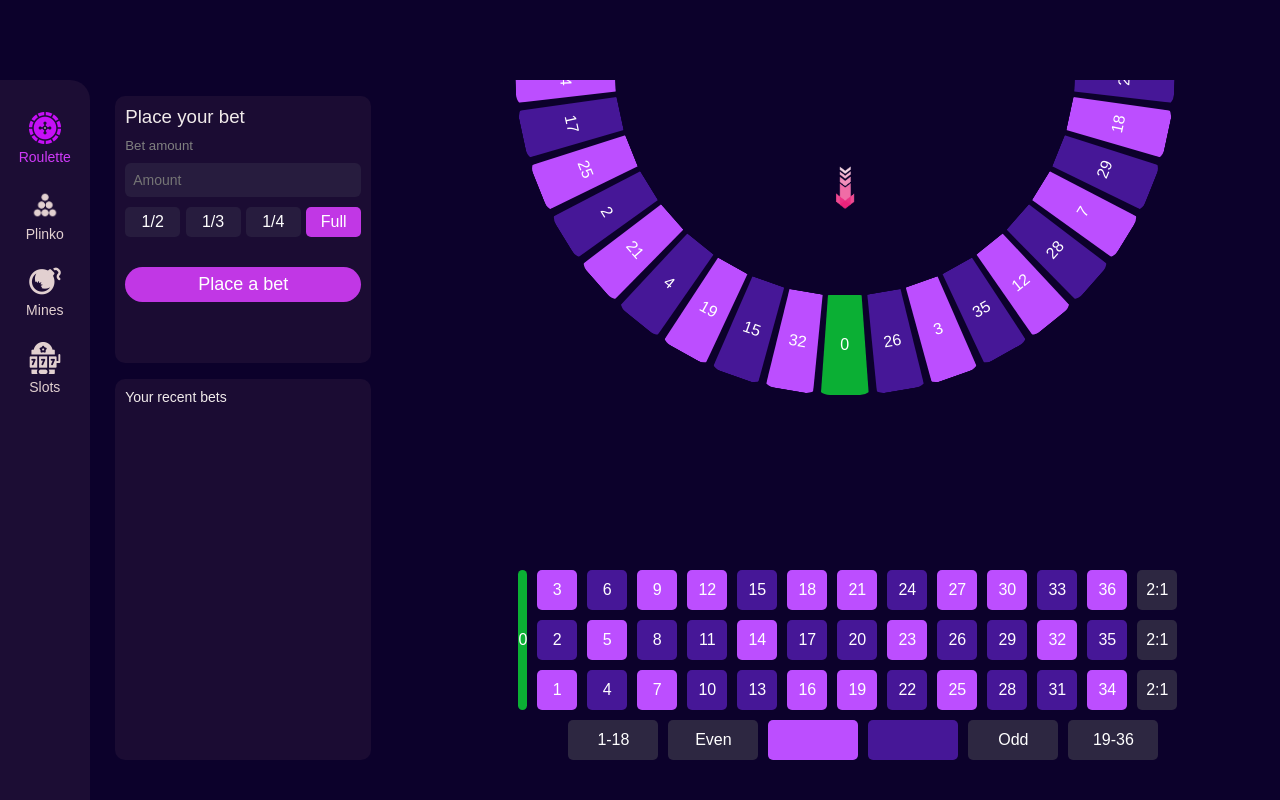
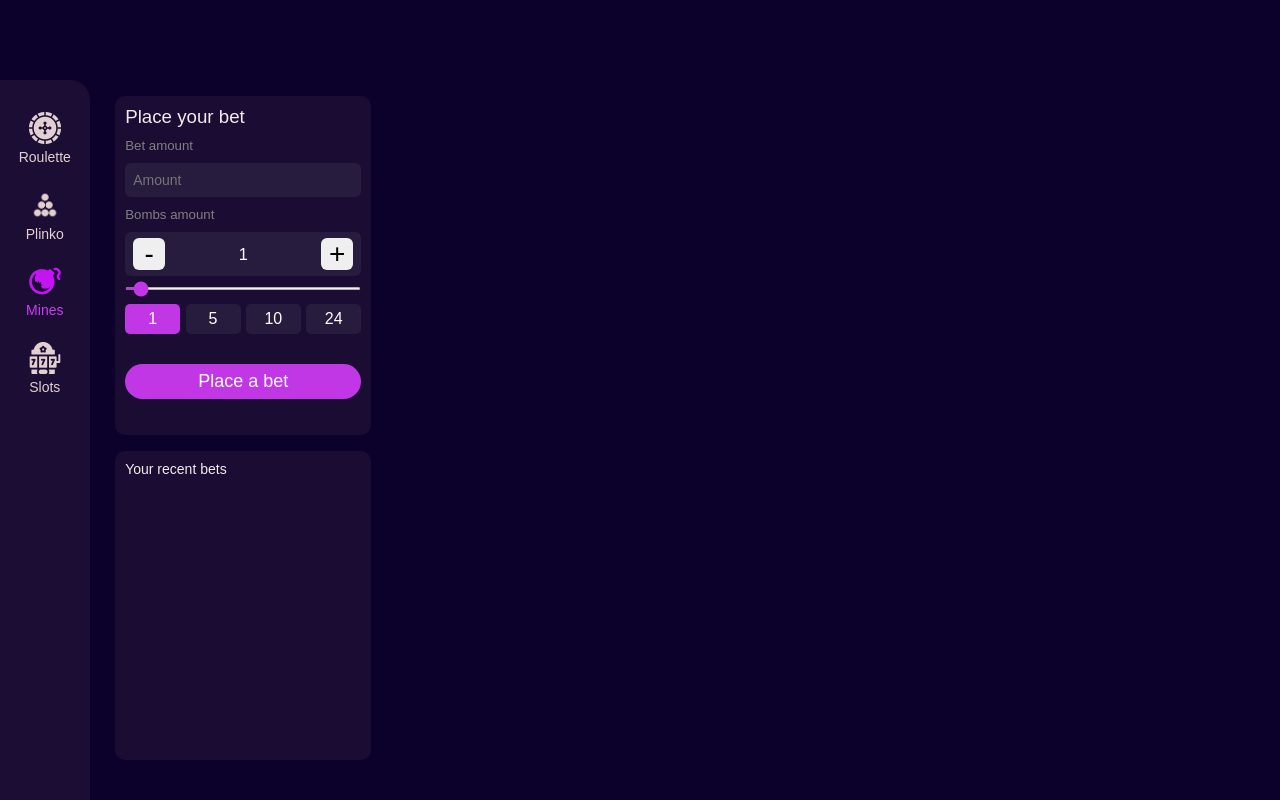
Before and after one commit to aladinzecic/Casino, a React (Create React App) app: page / in a window 1280 px wide. Built offline with nearby package versions, Linux system fonts and the light colour scheme; a web font is replaced by a local one.

Commit message:
mines place bet card

```diff
--- a/package.json
+++ b/package.json
@@ -9,6 +9,7 @@
     "framer-motion": "^11.11.9",
     "react": "^18.3.1",
     "react-dom": "^18.3.1",
+    "react-range-slider-input": "^3.0.7",
     "react-scripts": "5.0.1",
     "web-vitals": "^2.1.4"
   },
--- a/src/App.js
+++ b/src/App.js
@@ -1,10 +1,12 @@
 import './App.css';
+import Mines from './pages/Mines/Mines';
 import Roulette from './pages/Roulette/Roulette';
 
 function App() {
   return (
     <div className="App">
-      <Roulette/>
+      {/* <Roulette/> */}
+      <Mines/>
     </div>
   );
 }
--- /dev/null
+++ b/src/components/MinesBetCard/MinesBetCard.css
@@ -0,0 +1,118 @@
+.mines-bet-card{
+    width: 100%;
+    height: 55vh;
+    background-color: #1B0C33;
+    border-radius: 10px;
+    margin-left: 2vw;
+    margin-top: 2vh;
+    padding: 10px;
+}
+.mines-bet-card-h4{
+    color: rgb(241, 235, 235);
+}
+.mines-bet-card-h6{
+    margin-top: 10px;
+    color: gray;
+    font-weight: 200;
+}
+
+input{
+    width: 100%;
+    height: 34px;
+    border-radius: 6px;
+    background-color: #271C3E;
+    margin-top: 10px;
+    cursor: pointer;
+    border: 0;
+    padding-left: 8px;
+    color: gray;
+    font-size: 14px;
+}
+
+
+.bombs-div{
+    width: 100%;
+    height: 40px;
+    display: flex;
+    justify-content: space-between;
+    margin-top: 10px;
+}
+
+.bombNum-button{
+border-radius: 5px;
+background-color: #271C3E;
+color: white;
+height: 30px;
+width: 55px;
+border: 0;
+cursor: pointer;
+font-size: 16px;
+}
+
+.bombNum-button-active{
+background-color: #C137E5;
+border-radius: 5px;
+color: white;
+height: 30px;
+width: 55px;
+border: 0;
+cursor: pointer;
+font-size: 16px;
+}
+
+.mines-bet-button{
+    width: 100%;
+    height: 35px;
+    margin-top: 20px;
+    background-color:#C137E5 ;
+    color: white;
+    cursor: pointer;
+    border: 0;
+    border-radius: 20px;
+    font-size: 18px;
+    cursor: pointer;
+}
+.mines-enter-bombs{
+    width: 100%;
+    height: 44px;
+    border-radius: 6px;
+    background-color: #271C3E;
+    margin-top: 10px;
+    cursor: pointer;
+    border: 0;
+    padding-left: 8px;
+    padding-right: 8px;
+    color: gray;
+    font-size: 14px;
+    display: flex;
+    align-items: center;
+    justify-content: space-between;
+
+}
+
+
+.bombs-btn{
+    height: 32px;
+    width: 32px;
+    border-radius: 6px;
+    border: 0px;
+    font-size: 28px;
+    display: flex;
+    justify-content: center;
+    align-items: center;
+    cursor: pointer;
+}
+.bombs-amount{
+    display: flex;
+    justify-content: center;
+    align-items: center;
+    color: #fff;
+}
+
+input[type="range"] {
+    width: 100%;
+    height: 3px; /* Visina trake */
+    background: black; /* Boja trake */
+    outline: none;
+    accent-color: #C137E5
+  }
--- /dev/null
+++ b/src/components/MinesBetCard/MinesBetCard.js
@@ -0,0 +1,34 @@
+import React,{useState} from 'react'
+import "./MinesBetCard.css"
+
+export default function MinesBetCard() {
+    const [numOfBombs,setNumOfBombs]=useState(1);
+  return (
+    <div className='mines-bet-card'>
+        <h3 className="mines-bet-card-h4">Place your bet</h3>
+        <h5 className="mines-bet-card-h6">Bet amount</h5>
+        <input className="mines-enter-amount" placeholder='Amount'></input>
+        <h5 className="mines-bet-card-h6">Bombs amount</h5>
+        <div className="mines-enter-bombs" >
+            <button className="bombs-btn minus" onClick={()=>{if(numOfBombs>1)setNumOfBombs(numOfBombs-1)}}>-</button>
+            <div className="bombs-amount">
+                <img className="" src="" />
+                <h3 className="">{numOfBombs}</h3>
+            </div>
+            <button className="bombs-btn plus" onClick={()=>{if(numOfBombs<24)setNumOfBombs(numOfBombs+1)}}>+</button>
+
+        </div>
+        <input  className="" type='range' value={numOfBombs}  min={1} max={24}     onChange={(e) => {setNumOfBombs(+e.target.value)}}
+        />
+        <div className="bombs-div">
+            <button className={numOfBombs===1?"bombNum-button-active":"bombNum-button"} onClick={()=>setNumOfBombs(1)}>1</button>
+            <button className={numOfBombs===5?"bombNum-button-active":"bombNum-button"} onClick={()=>setNumOfBombs(5)}>5</button>
+            <button className={numOfBombs===10?"bombNum-button-active":"bombNum-button"} onClick={()=>setNumOfBombs(10)}>10</button>
+            <button className={numOfBombs===24?"bombNum-button-active":"bombNum-button"} onClick={()=>setNumOfBombs(24)}>24</button>
+        </div>
+        <button className="mines-bet-button"
+
+        >Place a bet</button>
+    </div>
+  )
+}
--- a/src/components/Sidebar/Sidebar.js
+++ b/src/components/Sidebar/Sidebar.js
@@ -1,15 +1,24 @@
 import React from 'react'
 import "./Sidebar.css"
-import roulettepng from "../../assets/icons/roulette-active.png"
+import rouletteActivepng from "../../assets/icons/roulette-active.png"
+import roulettePng from "../../assets/icons/roulette.png"
 import plinkopng from "../../assets/icons/plinko.png"
-import minespng from "../../assets/icons/mines.png"
+import minesPng from "../../assets/icons/mines.png"
+import minesActivePng from "../../assets/icons/mines-active.png"
 import slotpng from "../../assets/icons/slots.png"
-export default function Sidebar() {
+export default function Sidebar({activee}) {
+  console.log("Activee value: ", activee);
   return (
     <div className='side'>
       <div className="active side-box">
-      <img className="crash-img" src={roulettepng} alt=''/>
-      <h4 className="h4-side-active">Roulette</h4>
+
+        {activee === 1
+          ? <img className="crash-img" src={rouletteActivepng} alt='' />
+          : <img className="crash-img" src={roulettePng} alt='' />
+        }
+
+
+      <h4 className={activee===1?"h4-side-active":"h4-side"}>Roulette</h4>
       </div>
       <div className="side-box">
       <img className="crash-img" src={plinkopng} alt=''/>
@@ -17,8 +26,12 @@ export default function Sidebar() {
 
       </div>
       <div className="side-box">
-      <img className="crash-img" src={minespng} alt=''/>
-      <h4 className="h4-side">Mines</h4>
+      {activee === 2
+          ? <img className="crash-img" src={minesActivePng} alt='' />
+          : <img className="crash-img" src={minesPng} alt='' />
+        }
+              <h4 className={activee===2?"h4-side-active":"h4-side"}>Mines</h4>
+
 
       </div>
       <div className="side-box">
--- a/src/components/Wheel/Wheel.js
+++ b/src/components/Wheel/Wheel.js
@@ -28,7 +28,7 @@ console.log(winningNumber)
     transition={{ duration:"10" , ease:[.01,.9,.83,1] }}
 
     >
-      {wheelNumbers.map((num, index) => (
+        {wheelNumbers.map((num, index) => (
         <div key={num} className="circle-segment" style={{
           transform: `rotate(${(360 / numberOfDivs) * index}deg)`,
           background: getBackgroundColor(num)
--- /dev/null
+++ b/src/pages/Mines/Mines.css
@@ -0,0 +1,26 @@
+.mines-full{
+    background-color: #0C012B;
+    overflow: hidden;
+}
+
+.mines-main{
+    display: flex;
+}
+
+.mines-left-main{
+width: 20%;
+height: 85vh;
+display: flex;
+flex-direction: column;
+}
+.mines-right-main{
+    width: 75%;
+height: 80vh;
+display: flex;
+flex-direction: column-reverse;
+margin-left: 5vw;
+align-items: center;
+position: relative;
+margin-top: 5vh;
+
+}
--- /dev/null
+++ b/src/pages/Mines/Mines.js
@@ -0,0 +1,24 @@
+import React from 'react'
+import "./Mines.css"
+import WinningsCard from '../../components/WinningsCard/WinningsCard'
+import Sidebar from '../../components/Sidebar/Sidebar'
+import Navbar from '../../components/NavBar/Navbar'
+import MinesBetCard from '../../components/MinesBetCard/MinesBetCard'
+export default function Mines() {
+  return (
+<div className='mines-full'>
+      <Navbar/>
+        <div className="mines-main">
+        <Sidebar activee={2}/>
+            <div className="mines-left-main">
+                <MinesBetCard/>
+                <WinningsCard/>
+            </div>
+
+            <div className="mines-right-main">
+
+            </div>
+        </div>
+    </div>
+  )
+}
--- a/src/pages/Roulette/Roulette.js
+++ b/src/pages/Roulette/Roulette.js
@@ -14,7 +14,7 @@ const {winningNumber,getBackgroundColor,rouletteResults}=useContext(AppContext)
     <div className='roulette-full'>
       <Navbar/>
         <div className="roulette-main">
-        <Sidebar/>
+        <Sidebar activee={1}/>
             <div className="roulette-left-main">
                 <PlaceBetCard/>
                 <WinningsCard/>
```
Also changed, not shown: src/components/MinesTable/MinesTable.js (added, +9 -0 lines), src/assets/icons/mines-active.png (added), src/components/MinesTable/MinesTable.css (added), 1 other file (tests, documents, lock files or other folders).
